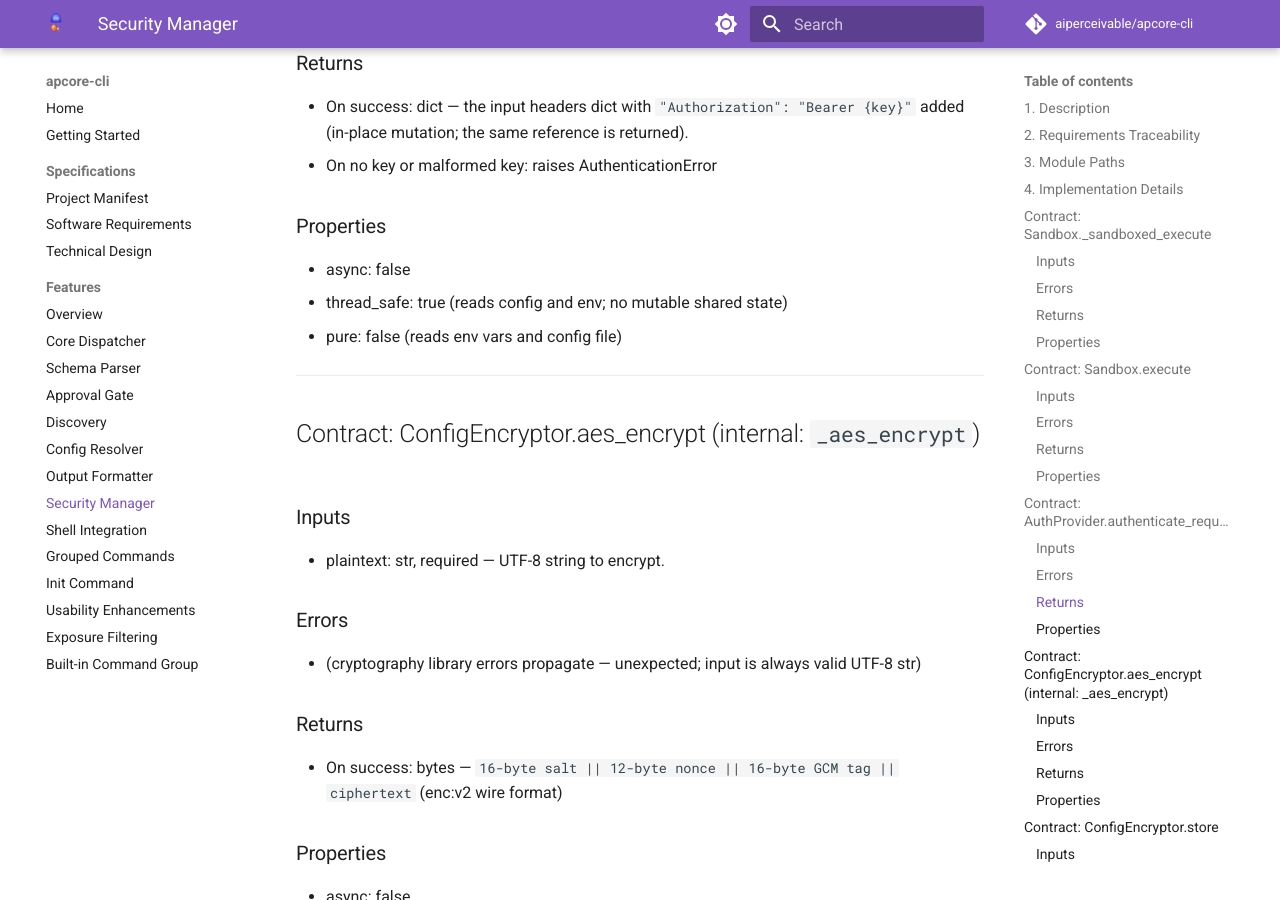
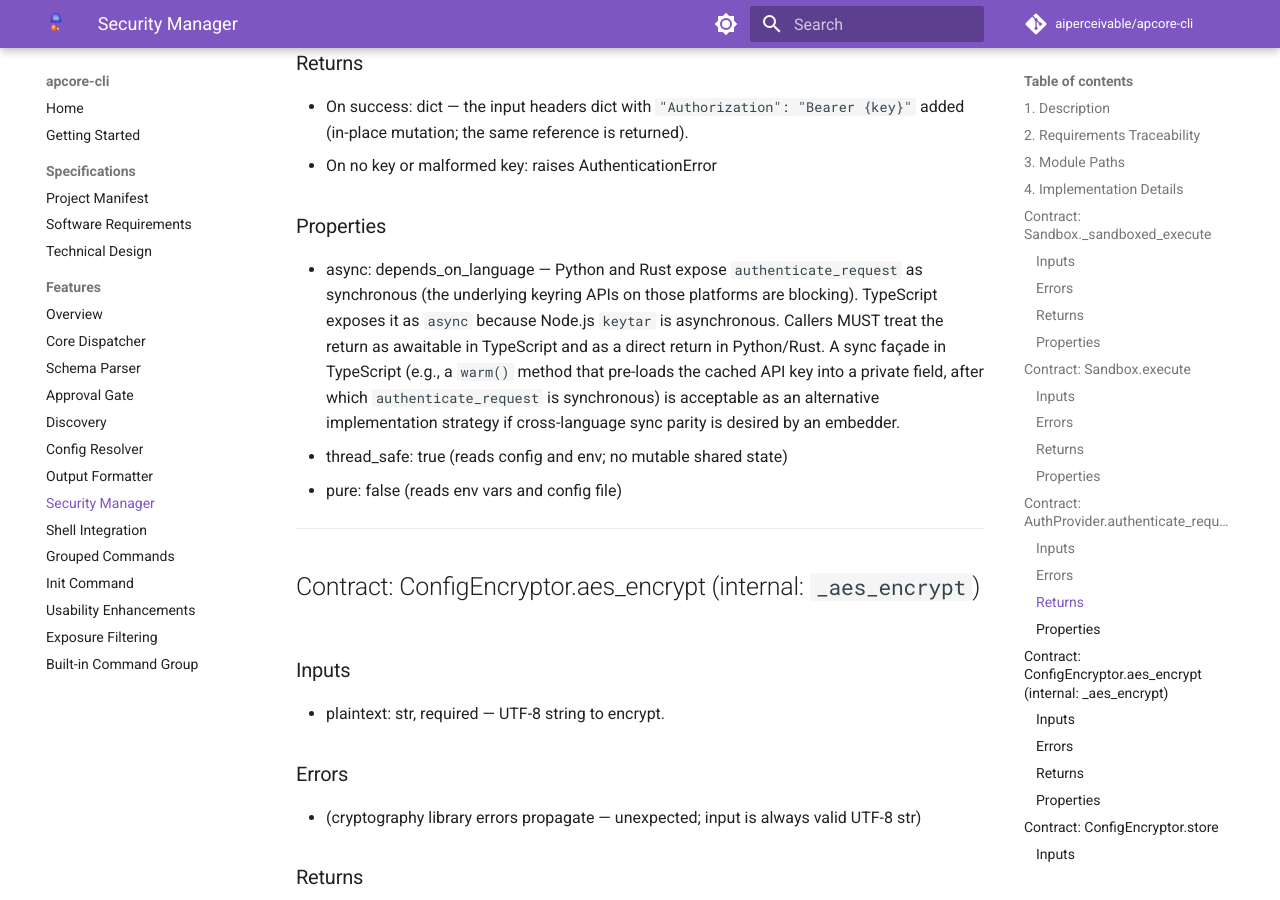
Before and after one commit to aiperceivable/apcore-cli, an MkDocs documentation site: the page built from docs/features/security.md, in a window 1280 px wide and 900 px high, scrolled down 3157 px. Built offline with MkDocs 1.6.1 and Material for MkDocs 9.7.7, drawn with Linux system fonts in a browser that asks for light colours; comment, search, counter and statistics services are not loaded.

Commit message:
fix(spec): document async: depends_on_language for AuthProvider (D10-007)
Python and Rust keyring APIs are blocking; Node.js keytar is async. The
spec previously mandated `async: false` uniformly which TS could not
satisfy without a non-trivial sync facade. The Properties block now
documents the per-language reality and notes that a sync facade in TS
(via a warm() method) is an acceptable alternative if an embedder wants
sync parity. Surfaced by /apcore-skills:audit --scope cli on 2026-04-26
as D10-007.

Co-Authored-By: Claude Opus 4.7 (1M context) <noreply@anthropic.com>

```diff
--- a/docs/features/security.md
+++ b/docs/features/security.md
@@ -98,7 +98,7 @@ apcore_cli/security/
 - On no key or malformed key: raises AuthenticationError
 
 ### Properties
-- async: false
+- async: depends_on_language — Python and Rust expose `authenticate_request` as synchronous (the underlying keyring APIs on those platforms are blocking). TypeScript exposes it as `async` because Node.js `keytar` is asynchronous. Callers MUST treat the return as awaitable in TypeScript and as a direct return in Python/Rust. A sync façade in TypeScript (e.g., a `warm()` method that pre-loads the cached API key into a private field, after which `authenticate_request` is synchronous) is acceptable as an alternative implementation strategy if cross-language sync parity is desired by an embedder.
 - thread_safe: true (reads config and env; no mutable shared state)
 - pure: false (reads env vars and config file)
 
```
